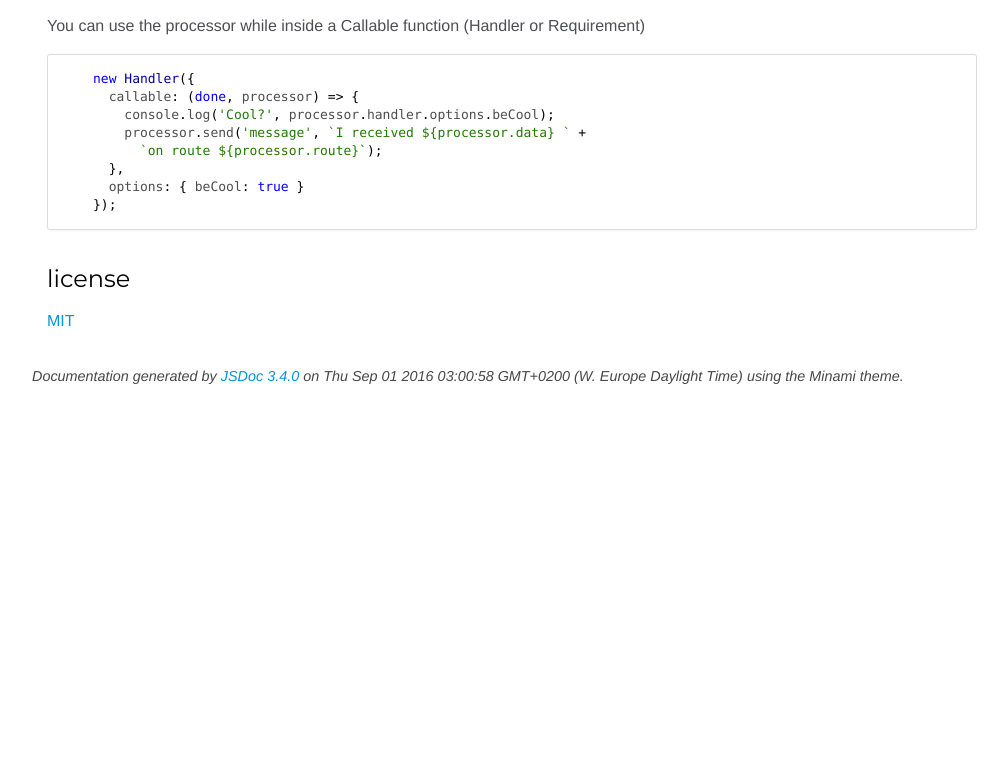
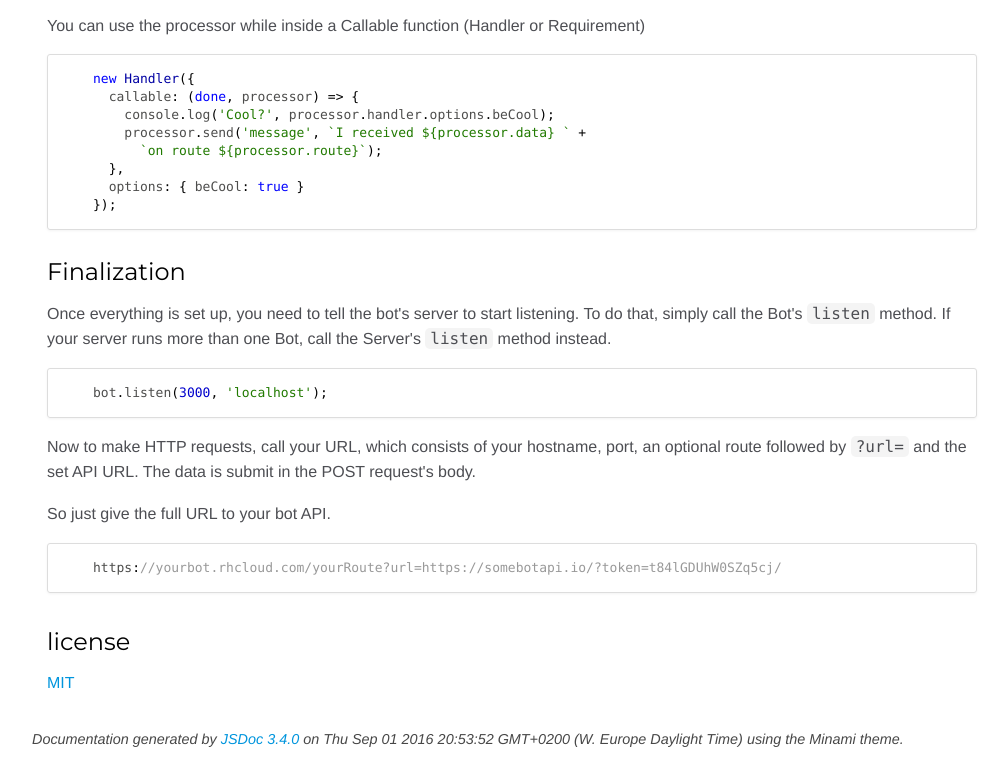
Before and after one commit to sk22/botapijs, a website: page docs/index.html in a window 1280 px wide. Shown: the part 4156-4923 px from the top of the page, without its empty margins (253-1261 px from the left). Before the commit the page ends 4561 px from the top, so only its background shows below. Drawn offline with nearby package versions, Linux system fonts and the light colour scheme.

Commit message:
Updated docs

```diff
--- a/docs/index.html
+++ b/docs/index.html
@@ -174,7 +174,14 @@ be retrieved from that object.</p>
       `on route ${processor.route}`);
   },
   options: { beCool: true }
-});</code></pre><h2>license</h2><p><a href="LICENSE">MIT</a></p></article>
+});</code></pre><h3>Finalization</h3><p>Once everything is set up, you need to tell the bot's server to start listening.
+To do that, simply call the Bot's <code>listen</code> method. If your server runs more
+than one Bot, call the Server's <code>listen</code> method instead.</p>
+<pre class="prettyprint source lang-javascript"><code>bot.listen(3000, 'localhost');</code></pre><p>Now to make HTTP requests, call your URL, which consists of your hostname,
+port, an optional route followed by <code>?url=</code> and the set API URL. The data is
+submit in the POST request's body.</p>
+<p>So just give the full URL to your bot API.</p>
+<pre class="prettyprint source"><code>https://yourbot.rhcloud.com/yourRoute?url=https://somebotapi.io/?token=t84lGDUhW0SZq5cj/</code></pre><h2>license</h2><p><a href="LICENSE">MIT</a></p></article>
     </section>
 
 
@@ -187,7 +194,7 @@ be retrieved from that object.</p>
 <br class="clear">
 
 <footer>
-    Documentation generated by <a href="https://github.com/jsdoc3/jsdoc">JSDoc 3.4.0</a> on Thu Sep 01 2016 03:00:58 GMT+0200 (W. Europe Daylight Time) using the Minami theme.
+    Documentation generated by <a href="https://github.com/jsdoc3/jsdoc">JSDoc 3.4.0</a> on Thu Sep 01 2016 20:53:52 GMT+0200 (W. Europe Daylight Time) using the Minami theme.
 </footer>
 
 <script>prettyPrint();</script>
```
Also changed, not shown: docs/Bot.html (+1 -1 lines), docs/Callable.html (+1 -1 lines), docs/Handler.html (+1 -1 lines), docs/Processor.html (+1 -1 lines), docs/Requirement.html (+1 -1 lines), docs/Server.html (+1 -1 lines), docs/bot.js.html (+1 -1 lines), docs/callable.js.html (+1 -1 lines), docs/handler.js.html (+1 -1 lines), docs/module-parsers.html (+1 -1 lines), docs/module-requires.html (+1 -1 lines), docs/parsers.js.html (+1 -1 lines), docs/processor.js.html (+1 -1 lines), docs/requirement.js.html (+1 -1 lines), 2 more files.
